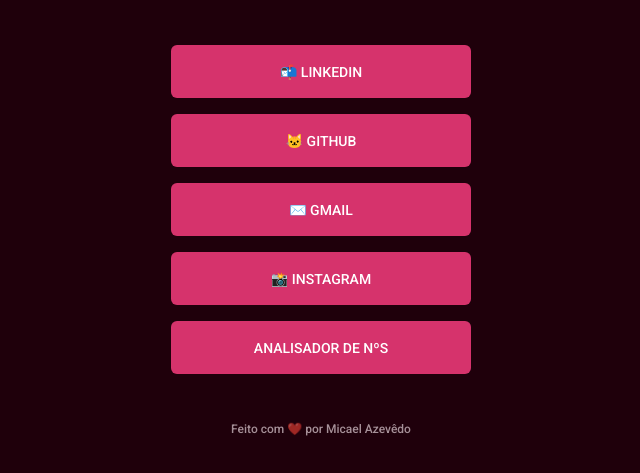
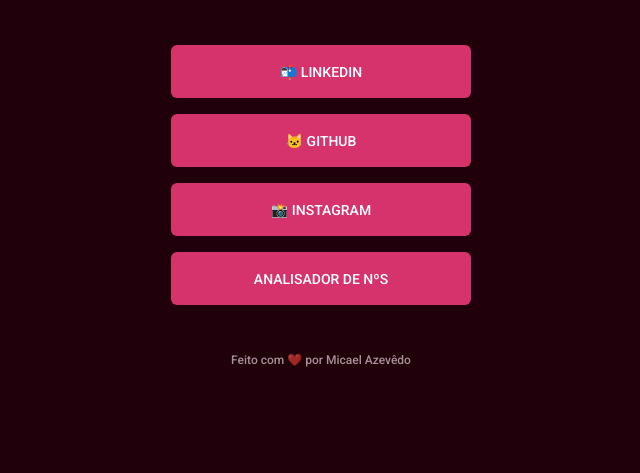
Before and after one commit to azrmicael/links-page, a plain HTML site: page index.html in a window 1280 px wide. Shown: the part 261-734 px from the top of the page, without its empty margins (319-959 px from the left). Drawn offline with Linux system fonts and the light colour scheme.

Commit message:
gmail link moved to footer

```diff
--- a/index.html
+++ b/index.html
@@ -21,8 +21,6 @@
                     target="_blank">📬 LinkedIn</a></li>
                 <li><a href="https://github.com/azrmicael"
                     target="_blank">🐱 GitHub</a></li>
-                <li><a href="mailto:azr.micael@gmail.com"
-                    target="_blank">✉️ Gmail</a></li>
                 <li><a href="https://instagram.com/azrmicael"
                     target="_blank">📸 Instagram</a></li>
                 <!-- <li><a href="https://discordapp.com/users/694290997278146590"
@@ -31,7 +29,7 @@
                     target="_blank">Analisador de Nºs</a></li>
             </ul>
 
-            <footer>Feito com ❤️ por Micael Azevêdo</footer>
+            <footer><a href="mailto:azr.micael@gmail.com" target="_blank">Feito com ❤️ por Micael Azevêdo</a></footer>
         </div>
     </body>
 </html>
```
